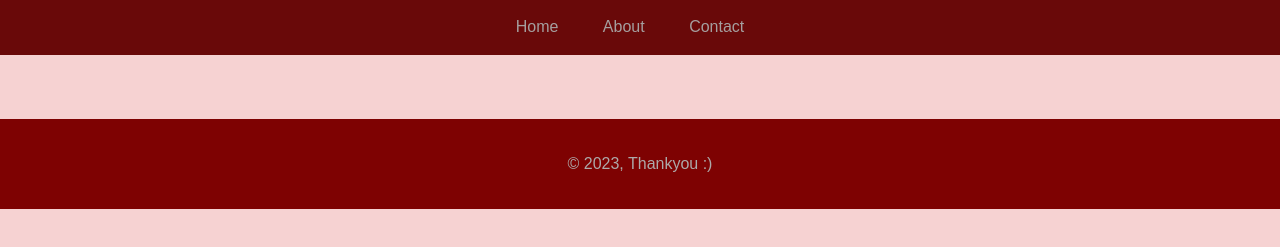
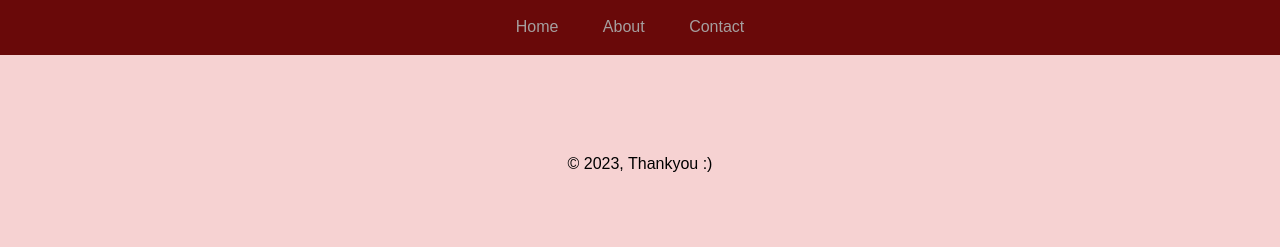
Before and after one commit to yolalian/mypersonal-web, a plain HTML site: page index.html in a window 1280 px wide. Shown: the part 281-528 px from the top of the page. Drawn offline with Linux system fonts and the light colour scheme.

Commit message:
refix : new color border

```diff
--- a/style.css
+++ b/style.css
@@ -59,8 +59,6 @@ h2 {
 }
 
 footer {
-    background-color: rgb(126, 2, 2);
-    color: rgb(173, 169, 169);
     text-align: center;
     padding: 1rem;
 }
```
